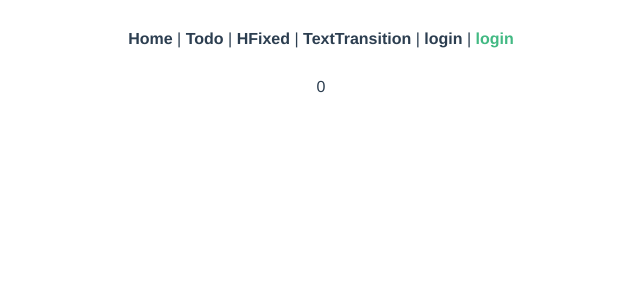
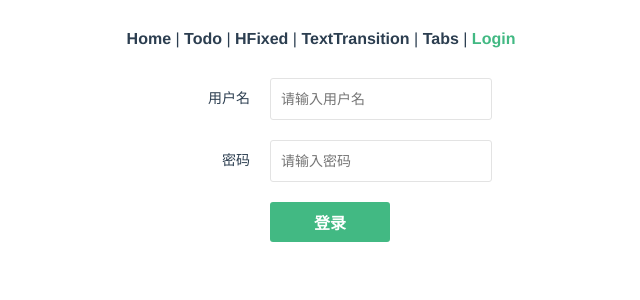
Before and after one commit to Sanm-ZH/vue3-ts-vite, a Vue app: page /login in a window 1280 px wide. Shown: the top 300 px of the page, without its empty margins (319-959 px from the left). Built offline with nearby package versions, Linux system fonts and the light colour scheme.

Commit message:
Added 新增useUser

```diff
--- a/src/App.vue
+++ b/src/App.vue
@@ -4,8 +4,8 @@
     <router-link to="/todoList">Todo</router-link> |
     <router-link to="/header-panel-fixed">HFixed</router-link> |
     <router-link to="/text-transition">TextTransition</router-link> |
-    <router-link to="/tabs">login</router-link> |
-    <router-link to="/login">login</router-link>
+    <router-link to="/tabs">Tabs</router-link> |
+    <router-link to="/login">Login</router-link>
   </div>
   <router-view v-slot="{ Component }">
     <component
--- /dev/null
+++ b/src/compositions/useUser.ts
@@ -0,0 +1,30 @@
+import { computed, reactive, ref } from 'vue'
+
+export const useUser = ():any => {
+  const loginModel = reactive({
+    username: '',
+    password: ''
+  })
+
+  const user = ref()
+
+  const login = async() => {
+    user.value = { id: 1, name: loginModel.username }
+    console.log('登录成功')
+  }
+
+  const loginedIn = computed(() => user.value?.id)
+
+  const logout = async() => {
+    user.value = null
+    console.log('登出成功')
+  }
+
+  return {
+    loginModel,
+    user,
+    login,
+    loginedIn,
+    logout
+  }
+}
--- a/src/views/login/Login.vue
+++ b/src/views/login/Login.vue
@@ -1,16 +1,93 @@
 <template>
-  <div>{{ state.count }}</div>
+  <div class="form-cont login-cont" v-if="!loginedIn">
+    <div class="form-item">
+      <label>用户名</label>
+      <input type="text" v-model="loginModel.username" placeholder="请输入用户名" />
+    </div>
+    <div class="form-item">
+      <label>密码</label>
+      <input type="password" v-model="loginModel.password" placeholder="请输入密码" />
+    </div>
+    <div class="form-item">
+      <a class="login-btn margin-left-18" @click.prevent="login">登录</a>
+    </div>
+  </div>
+  <div class="logout-cont" v-else>
+    Wecome {{ user?.name }},
+    <a class="logout-btn" @click.prevent="logout">Logout</a>
+  </div>
 </template>
 
 <script setup lang="ts">
-import { reactive } from 'vue'
+import { useUser } from '@/compositions/useUser'
 
-const state = reactive({
-  count: 0
-})
-
+const { loginModel, user, logout, login, loginedIn } = useUser()
 </script>
 
 <style scoped lang="scss">
-/** scoped style **/
+.form-cont {
+  display: flex;
+  flex-direction: column;
+  justify-content: center;
+}
+
+.form-item {
+  display: flex;
+  justify-content: center;
+  width: 480px;
+  max-width: 80%;
+  margin: 0 auto;
+  margin-bottom: 20px;
+
+  label {
+    font-size: 14px;
+    width: 100px;
+    display: inline-block;
+    text-align: right;
+    margin-right: 20px;
+    line-height: 40px;
+  }
+
+  input {
+    width: 200px;
+    height: 40px;
+    border: 1px solid #e3e3e3;
+    border-radius: 3px;
+    padding: 0 10px;
+    outline: none;
+    font-size: 14px;
+    -webkit-font-smoothing: antialiased;
+
+    &:focus {
+      border: 1px solid #42b983;
+    }
+  }
+
+  .login-btn {
+    display: flex;
+    width: 120px;
+    height: 40px;
+    justify-content: center;
+    align-items: center;
+    border-radius: 3px;
+    background-color: #42b983;
+    border: #42b983;
+    color: #fff;
+    font-weight: bold;
+    cursor: pointer;
+
+    &:hover {
+      opacity: 0.8;
+    }
+  }
+}
+
+.logout-btn {
+  color: #42b983;
+  cursor: pointer;
+}
+
+.margin-left-18 {
+  margin-left: 18px;
+}
 </style>
```
